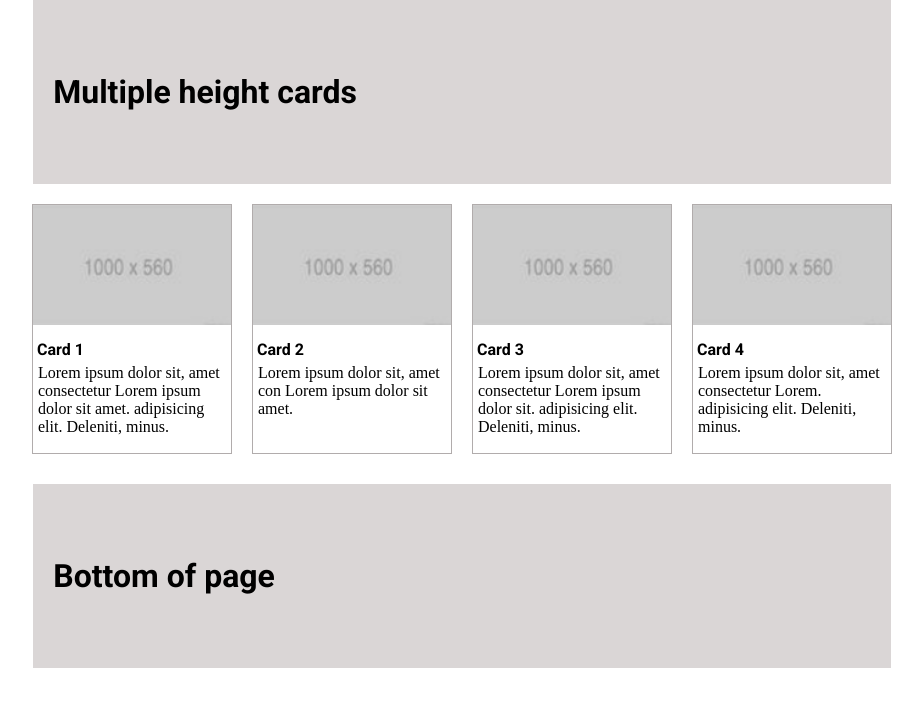
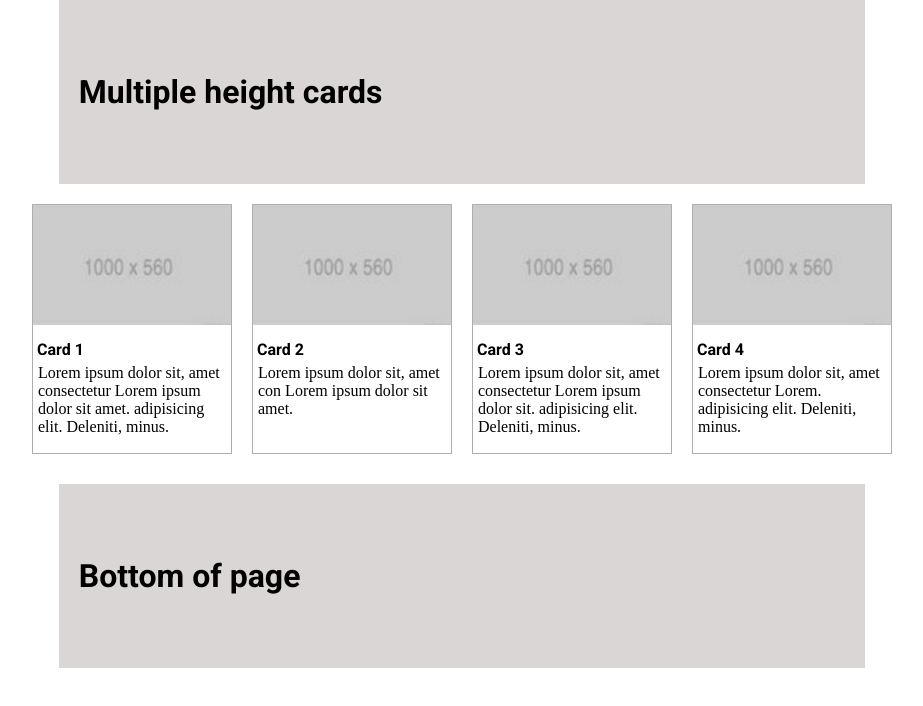
Before and after one commit to ZafirFSD/Project-4, a plain HTML site: page index.html in a window 1280 px wide. Shown: the whole page, without its empty margins (178-1101 px from the left). Drawn offline with Linux system fonts and the light colour scheme; a web font is replaced by a local one.

Commit message:
Add files via upload

```diff
--- a/style.css
+++ b/style.css
@@ -49,7 +49,7 @@
     justify-content: start;
     padding-left: 20px;
     width: 100%;
-    max-width: 67vw;
+    max-width: 63vw;
     margin-bottom: 10px;
     font-family: "Roboto", sans-serif;
     font-weight: 100;
```
